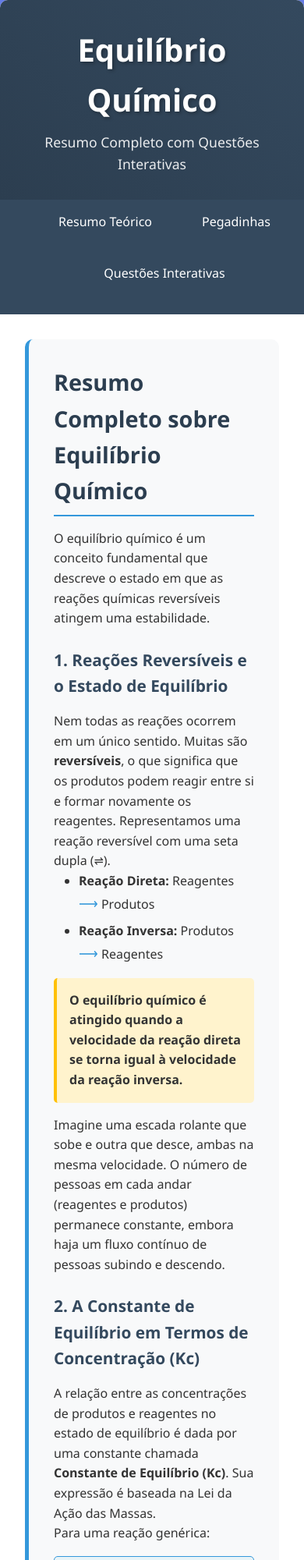
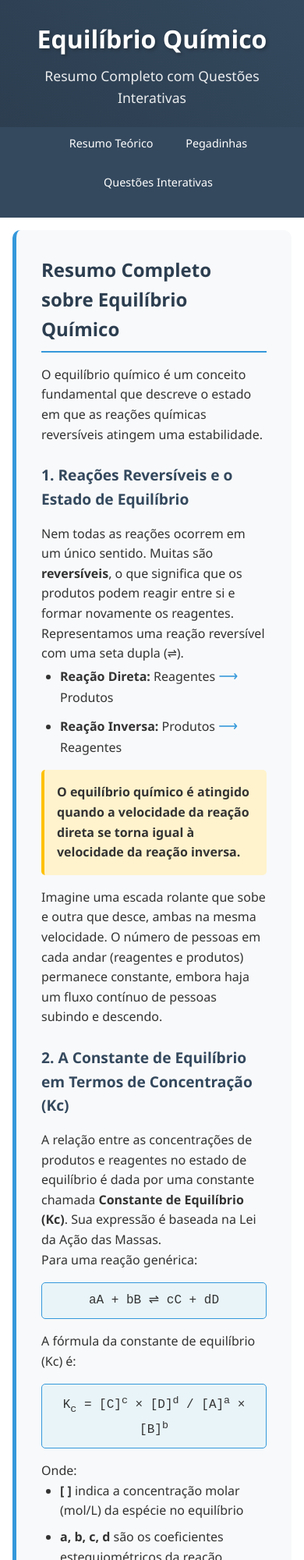
Before and after one commit to ullod/quimica, a plain HTML site: page index.html in a window 390 px wide. Shown: the top 2000 px of the page at 78% size. Drawn offline with Linux system fonts and the light colour scheme.

Commit message:
Update index.html

```diff
--- a/index.html
+++ b/index.html
@@ -26,6 +26,15 @@
             box-shadow: 0 15px 35px rgba(0,0,0,0.1);
             border-radius: 10px;
             overflow: hidden;
+        }
+
+        /* Melhorias para dispositivos móveis */
+        @media (max-width: 768px) {
+            .container {
+                margin: 0;
+                border-radius: 0;
+                box-shadow: none;
+            }
         }
 
         header {
@@ -73,6 +82,39 @@
 
         main {
             padding: 2rem;
+        }
+
+        /* Ajustes específicos para mobile */
+        @media (max-width: 768px) {
+            header {
+                padding: 1.5rem 1rem;
+            }
+
+            h1 {
+                font-size: 2rem;
+            }
+
+            main {
+                padding: 1rem;
+            }
+
+            .section {
+                padding: 1.5rem;
+                margin-bottom: 2rem;
+            }
+
+            nav {
+                padding: 0.5rem;
+            }
+
+            nav ul {
+                gap: 1rem;
+            }
+
+            nav a {
+                padding: 0.4rem 0.8rem;
+                font-size: 0.9rem;
+            }
         }
 
         .section {
@@ -145,6 +187,36 @@
             border-radius: 10px;
             border: 1px solid #dee2e6;
             box-shadow: 0 4px 8px rgba(0,0,0,0.1);
+        }
+
+        /* Ajustes para questões em mobile */
+        @media (max-width: 768px) {
+            .question-container {
+                padding: 1.5rem;
+                margin: 1.5rem 0;
+            }
+
+            .question-text {
+                font-size: 1rem;
+                line-height: 1.5;
+            }
+
+            .option {
+                padding: 0.8rem;
+                font-size: 0.95rem;
+            }
+
+            .confirm-btn, .reset-btn {
+                padding: 0.8rem 1.5rem;
+                font-size: 1rem;
+                margin-bottom: 0.5rem;
+                width: auto;
+            }
+
+            .feedback {
+                font-size: 0.9rem;
+                line-height: 1.4;
+            }
         }
 
         .question-number {
@@ -266,6 +338,33 @@
         ul, ol {
             margin-left: 2rem;
             margin-bottom: 1rem;
+        }
+
+        /* Ajustes para listas em mobile */
+        @media (max-width: 768px) {
+            ul, ol {
+                margin-left: 1.5rem;
+                margin-right: 0.5rem;
+            }
+
+            .formula {
+                font-size: 1rem;
+                padding: 0.6rem;
+                word-break: break-all;
+                overflow-wrap: break-word;
+            }
+
+            h2 {
+                font-size: 1.5rem;
+            }
+
+            h3 {
+                font-size: 1.2rem;
+            }
+
+            h4 {
+                font-size: 1rem;
+            }
         }
 
         li {
```
